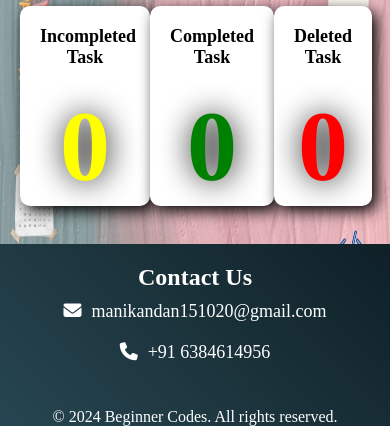
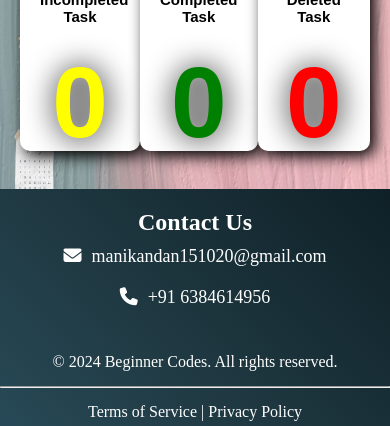
Before and after one commit to Manikandan-FE-Developer/To-Do_List, a plain HTML site: page index.html in a window 390 px wide. Shown: the part 690-1116 px from the top of the page. Drawn offline with Linux system fonts and the light colour scheme.

Commit message:
Update style.css

```diff
--- a/style.css
+++ b/style.css
@@ -153,11 +153,12 @@ body{
 .statistics{
 	width: 100%;
 	height: 100%;
+	font-family: sans-serif;
 }
 .statistics h1{
 	font-size: 60px;
 	text-align: center;
-	color: aqua;
+	color: rgb(42, 177, 201);
 	text-shadow: 5px 5px 15px black;
 }
 .taskStatus{
@@ -171,7 +172,7 @@ body{
 }
 .taskStatus div{
 	width: 200px;
-	height: 300px;
+	height: 250px;
 	background-color: white;
 	border-radius: 10px;
 	text-align: center;
@@ -248,15 +249,15 @@ a{
 		font-size: 13px;
 		margin: 20px 0px 0px 0px;
 	}
+	.statistics h1{
+		font-size: 30px;
+	}
 	.taskStatus div{
-		width: 130px;
-		height: 200px;
+		width: 120px;
+		height: 180px;
 	}
 	.taskStatus p{
-		font-size: 18px;
-	}
-	.taskStatus h1{
-		font-size: 10px;
+		font-size: 15px;
 	}
 	footer {
 		flex-direction: column;
```
